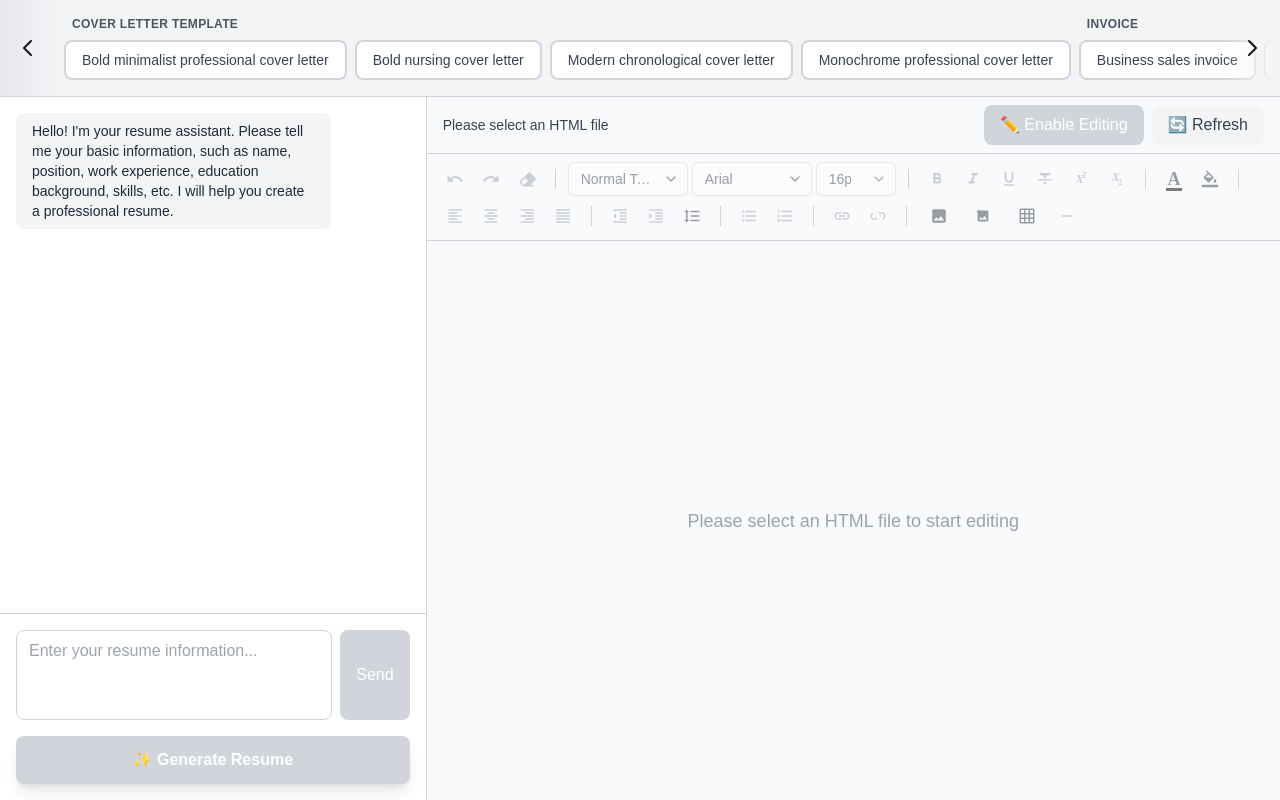
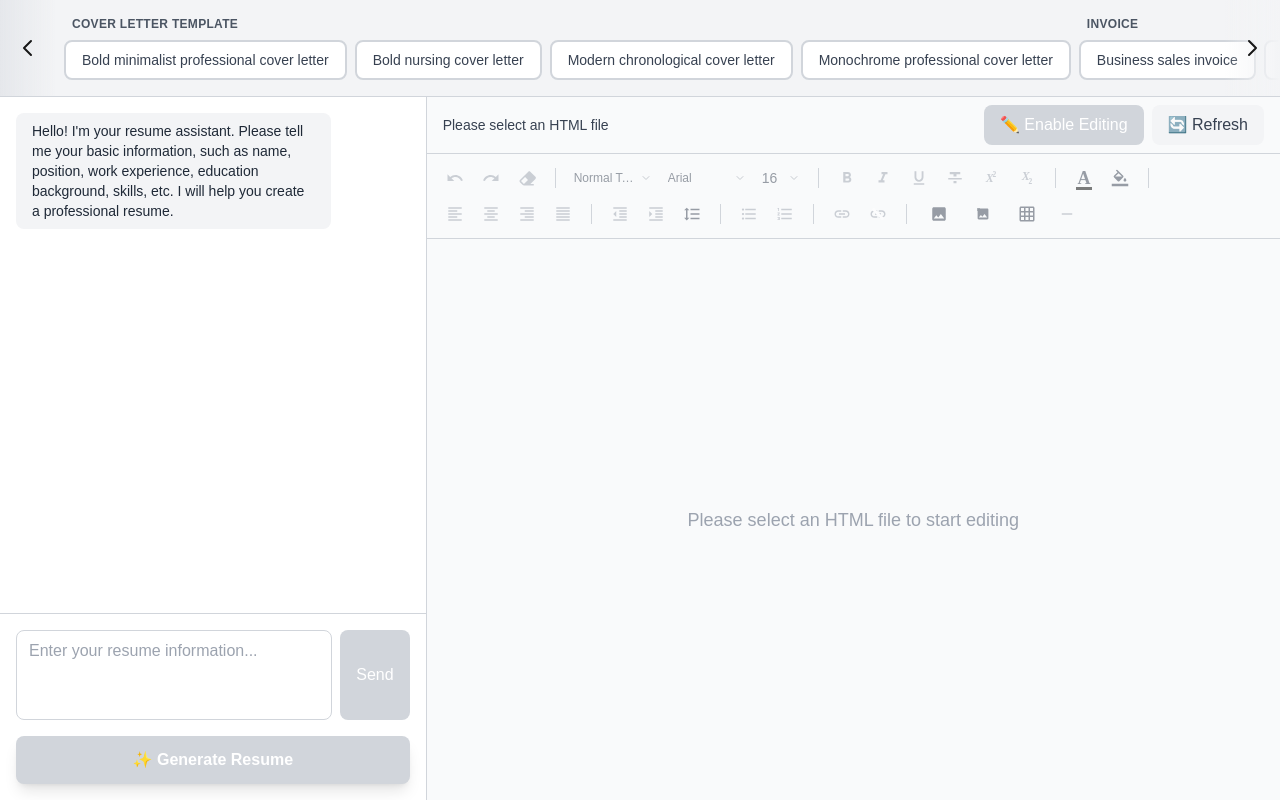
Before and after one commit to gongxtao/latex-demo, a Next.js app: page / in a window 1280 px wide. Built offline with nearby package versions, Linux system fonts and the light colour scheme.

Commit message:
opt: 修改标题、字体和字号的样式

```diff
--- a/components/editor/toolbar/core/ButtonRenderer.tsx
+++ b/components/editor/toolbar/core/ButtonRenderer.tsx
@@ -178,7 +178,7 @@ const ButtonRenderer: React.FC<ButtonRendererProps> = ({
             }))}
             disabled={disabled}
             onChange={(val) => onSelectChange?.(config.id, val)}
-            width={120}
+            width={90}
             renderItem={(item) => (
               <span style={{ fontFamily: item.value }}>{item.label}</span>
             )}
@@ -196,7 +196,7 @@ const ButtonRenderer: React.FC<ButtonRendererProps> = ({
             options={config.options}
             disabled={disabled}
             onChange={(val) => onSelectChange?.(config.id, val)}
-            width={80}
+            width={50}
             editable={true}
           />
         )
@@ -212,7 +212,7 @@ const ButtonRenderer: React.FC<ButtonRendererProps> = ({
             options={config.options}
             disabled={disabled}
             onChange={(val) => onSelectChange?.(config.id, val)}
-            width={120}
+            width={90}
             renderItem={(item) => (
               <span style={getHeadingStyle(item.value) as any}>{item.label}</span>
             )}
--- a/components/editor/toolbar/inputs/ToolbarDropdown.tsx
+++ b/components/editor/toolbar/inputs/ToolbarDropdown.tsx
@@ -48,6 +48,15 @@ const ToolbarDropdown: React.FC<ToolbarDropdownProps> = ({
   const selectedOption = options.find(opt => opt.value === (inputValue || value))
   const displayLabel = selectedOption ? selectedOption.label : (label || placeholder)
 
+  // Dynamic font size for long labels
+  const getLabelStyle = () => {
+    if (typeof displayLabel === 'string') {
+      if (displayLabel.length > 15) return 'text-[10px]'
+      if (displayLabel.length > 10) return 'text-xs'
+    }
+    return ''
+  }
+
   const handleSelect = (optionValue: string) => {
     if (onChange) {
       onChange(optionValue)
@@ -79,14 +88,18 @@ const ToolbarDropdown: React.FC<ToolbarDropdownProps> = ({
       style={{ width }}
     >
       {editable ? (
-        <div className={`
-          inline-flex items-center w-full rounded-md border border-gray-300 shadow-sm bg-white
-          ${disabled ? 'opacity-50 cursor-not-allowed bg-gray-100' : ''}
-          ${isOpen ? 'ring-2 ring-offset-2 ring-blue-500' : ''}
-        `}>
+        <div
+          className={`
+            inline-flex items-center w-full rounded-md
+            hover:bg-gray-100
+            ${disabled ? 'opacity-50 cursor-not-allowed' : ''}
+            ${isOpen ? 'bg-gray-100' : ''}
+          `}
+          style={{ height: '32px' }}
+        >
           <input
             type="text"
-            className="flex-1 min-w-0 px-3 py-1.5 text-sm font-medium text-gray-700 bg-transparent border-none focus:ring-0 focus:outline-none"
+            className="flex-1 min-w-0 px-1.5 text-sm font-medium text-gray-700 bg-transparent border-none focus:ring-0 focus:outline-none h-full"
             value={inputValue}
             onChange={handleInputChange}
             onKeyDown={handleInputKeyDown}
@@ -96,33 +109,34 @@ const ToolbarDropdown: React.FC<ToolbarDropdownProps> = ({
           />
           <button
             type="button"
-            className="px-2 py-1.5 hover:bg-gray-50 focus:outline-none"
+            className="px-1 hover:bg-gray-200 focus:outline-none rounded-sm mr-0.5"
             onClick={toggle}
             disabled={disabled}
             tabIndex={-1}
           >
-            <ChevronDownIcon size={14} className="h-4 w-4 text-gray-500" />
+            <ChevronDownIcon size={12} className="h-3 w-3 text-gray-500 opacity-70" />
           </button>
         </div>
       ) : (
         <button
           type="button"
           className={`
-            inline-flex justify-between items-center w-full rounded-md border border-gray-300 shadow-sm
-            px-3 py-1.5 bg-white text-sm font-medium text-gray-700
-            hover:bg-gray-50 focus:outline-none focus:ring-2 focus:ring-offset-2 focus:ring-blue-500
-            ${disabled ? 'opacity-50 cursor-not-allowed bg-gray-100' : ''}
-            ${isOpen ? 'ring-2 ring-offset-2 ring-blue-500' : ''}
+            inline-flex justify-between items-center w-full rounded-md
+            px-1.5 text-xs font-medium text-gray-700
+            hover:bg-gray-100 focus:outline-none
+            ${disabled ? 'opacity-50 cursor-not-allowed' : ''}
+            ${isOpen ? 'bg-gray-100' : ''}
           `}
+          style={{ height: '32px' }}
           onClick={toggle}
           disabled={disabled}
           aria-haspopup="true"
           aria-expanded={isOpen}
         >
-          <span className="truncate block flex-1 text-left">
+          <span className={`truncate block flex-1 text-left ${getLabelStyle()}`}>
             {displayLabel}
           </span>
-          <ChevronDownIcon size={14} className="ml-2 -mr-1 h-4 w-4" />
+          <ChevronDownIcon size={12} className="ml-1 h-3 w-3 text-gray-500 opacity-70" />
         </button>
       )}
 
```
Also changed, not shown: design_preview.html (+111 -3 lines).
